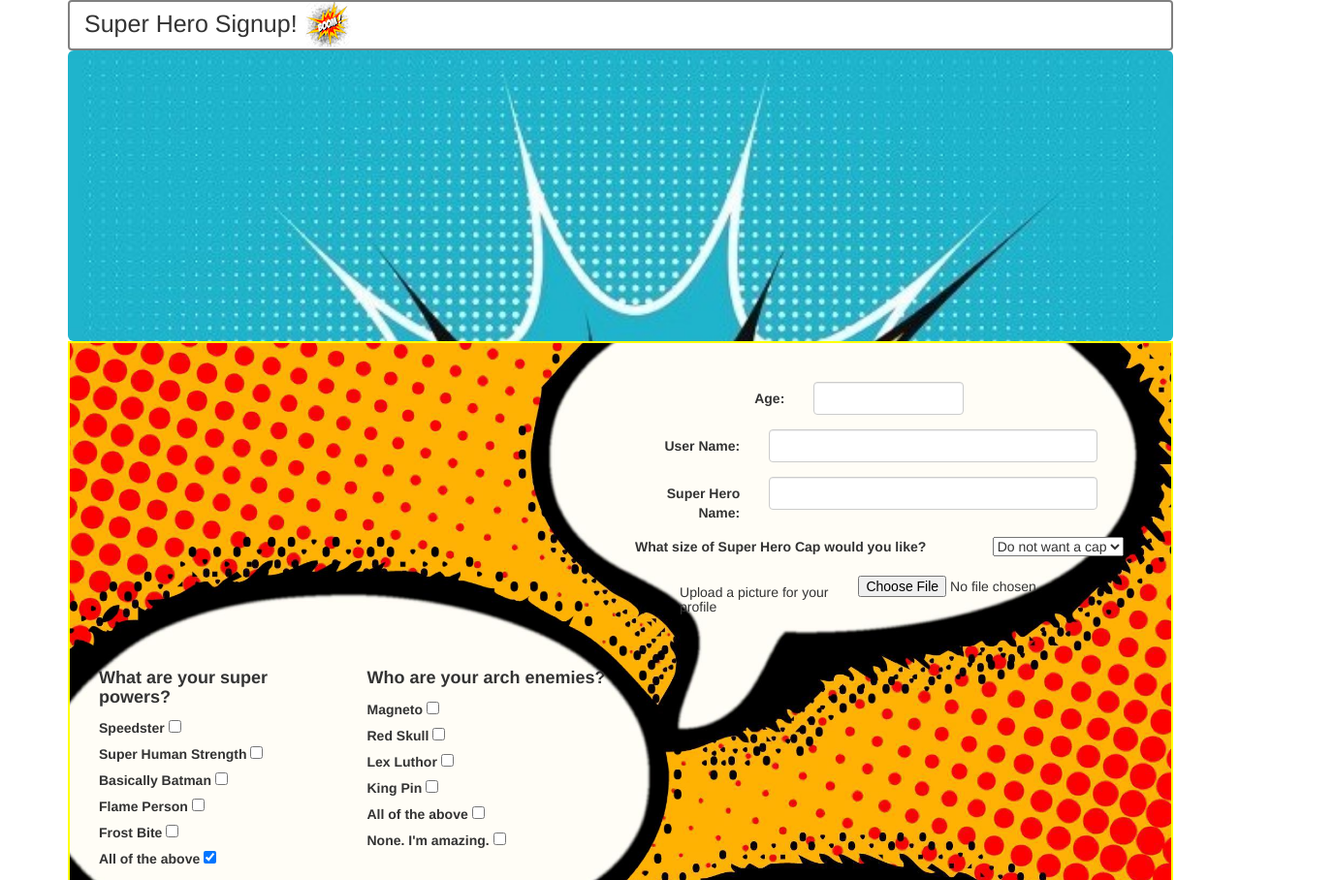
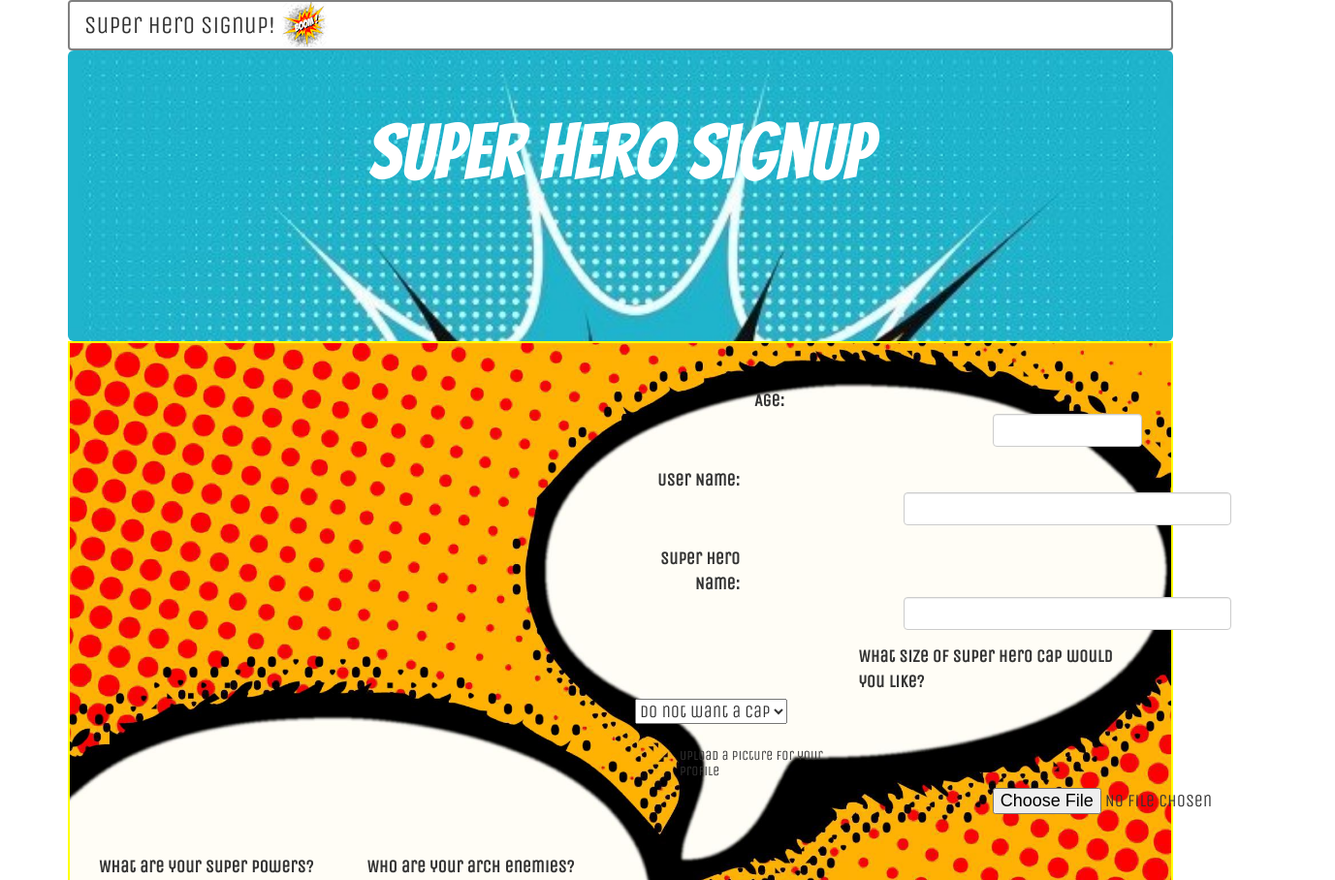
Before and after one commit to MaeDae11/Forms-Exercise, a plain HTML site: page index.html in a window 1280 px wide. Shown: the top 908 px of the page at 97% size, 1377 px wide, since content can reach past the window. Drawn offline with nearby package versions, Linux system fonts and the light colour scheme.

Commit message:
adds xs media / adds typography

```diff
--- a/index.html
+++ b/index.html
@@ -7,7 +7,7 @@
         <title>Document</title>
         <link rel="stylesheet" href="https://cdnjs.cloudflare.com/ajax/libs/twitter-bootstrap/3.3.7/css/bootstrap.css">
         <link rel="stylesheet" href="resources/css/index.css">
-        <link href="https://fonts.googleapis.com/css?family=Bangers|Carter+One|Fredoka+One|Fugaz+One|Limelight" rel="stylesheet">
+        <link href="https://fonts.googleapis.com/css?family=Bangers|Fugaz+One|Unica+One" rel="stylesheet">
     </head>
 
     <header>
@@ -25,6 +25,9 @@
     <body class="container">
 
         <div class="jumbotron">
+            <div class="signup">
+                <span>Super Hero Signup</span>
+            </div>
         </div>
 
         <div class="main-class-1 container">
@@ -35,21 +38,21 @@
                     <div class="form-group row">
                     <!--required user name-->
                         <label for="age" class="col-xs-12  col-md-2 col-md-offset-2 control-label">Age:</label>
-                        <div class="col-xs-12  col-md-4 ">
+                        <div class="col-xs-4 col-xs-offset-8  col-md-4 ">
                             <input id="age" type="number" name="Age" class="form-control" required>
                         </div>
                     </div>
                     <div class="form-group row">
                         <label for="user-name"
                             class="col-xs-12 col-md-3 control-label">User Name:</label>
-                        <div class="col-xs-12 col-md-8 ">
+                        <div class="col-xs-6 col-xs-offset-6  col-md-8 ">
                             <input id="user-name" type="text" name="User-Name" class="form-control" required>
                         </div>
                     </div>
                     <div class="form-group row">
                     <!--superhero name-->
                         <label for="super-hero" class="col-xs-12  col-md-3 control-label">Super Hero Name:</label>
-                        <div class="col-xs-12  col-md-8">
+                        <div class="col-xs-6 col-xs-offset-6   col-md-8">
                             <input id="super-hero" type="text" name="Super Hero Name" class="form-control">
                         </div>
                     </div>
@@ -57,8 +60,8 @@
                     <div class="form-group row">
                     <!--cap size-->
                     <!--<div class="form-group">    -->
-                        <label for="cap-size" class="col-xs-12  col-md-8">What size of Super Hero Cap would you like?</label>
-                        <div class="col-xs-12 col-md-2">
+                        <label for="cap-size" class="col-xs-4 col-xs-offset-5  col-md-7">What size of Super Hero Cap would you like?</label>
+                        <div class="col-xs-2 col-md-2">
                             <select id="cap-size" name="Size">
                                 <option default>Do not want a cap</option>
                                 <option value="1001">Small</option>
@@ -69,10 +72,10 @@
                     </div>
                      <div class="form-group row">
                         <!--profile image upload-->
-                        <div class="col-xs-12 col-md-4 col-md-offset-1">
+                        <div class="col-xs-4 col-xs-offset-6 col-md-4 col-md-offset-1">
                             <h5>Upload a picture for your profile</h5>
                         </div>
-                        <div class="col-md-4">
+                        <div class="col-xs-4 col-xs-offset-8 col-md-4">
                             <input type="file" name="fileToUpload" id="fileToUpload">
                         </div>
 
@@ -139,26 +142,14 @@
                 </div>
                 <div class="third-class container col-md-6 col-md-offset-6 col-xs-12">
 
-                    <!--<div class="form-group col-xs-12 col-md-6">
-                        <h4>Choice of Weapon. Hold down Control to select multiple choices.</h4>
-                        <select name="weapon" multiple>
-                            <option value="1001">Nunchucks</option>
-                            <option value="1002">Giant Sword</option>
-                            <option value="1003">Mind Control</option>
-                            <option value="1004">Elemental Control</option>
-                            <option value="1005">I'm Batman and just buy whatever I want</option>
-                            <option value="1006">It's a secret</option>
-                        </select>
-                    </div>-->
-
 
                     <div class="form-group row">
-                        <div class="col-xs-12 col-md-12">
+                        <div class="col-xs-6 col-xs-offset-4 col-md-12">
                             <textarea name="Bio" rows="10" cols="50" placeholder="Bio time! Tell us about yourself."></textarea>
                         </div>
                     </div>
                     <div class="form-group row">
-                        <div class="col-xs-12 col-md-6">
+                        <div class="col-xs-6 col-xs-offset-4 col-md-6">
                             <textarea name="tagline" maxlength="50" cols="50" placeholder="Tagline! Sum up in 50 characters or less."></textarea>
                         </div>
                     </div>
@@ -183,7 +174,7 @@
             <div class="col-xs-12">
                 <div class="row">
                     <div class="col-xs-6 col-md-offset-2">
-                        <h5>Super Hero INC.</h5>
+                        <h2>Super Hero INC.</h2>
                     </div>
 
                 </div>
--- a/resources/css/index.css
+++ b/resources/css/index.css
@@ -1,15 +1,17 @@
 /*font-family: 'Fredoka One', cursive;
 font-family: 'Bangers', cursive;
-font-family: 'Fugaz One', cursive;
 font-family: 'Limelight', cursive;
 font-family: 'Carter One', cursive;*/
+html {
 
+}
 
 .navbar {
     background-color: white;
     font-size: 25px;
     text-align: center;
     border: 2px solid grey;
+    font-family: 'Unica One', cursive;
 }
 
 .jumbotron {
@@ -23,6 +25,11 @@ font-family: 'Carter One', cursive;*/
   margin-top: -20px;
 }
 
+.signup {
+    font-family: 'Bangers', cursive;
+    font-size: 80px;
+}
+
 
 .main-class-1 {
     width: 100%;
@@ -34,6 +41,8 @@ font-family: 'Carter One', cursive;*/
     margin-top: -30px;
     padding-top: 60px;
     padding-bottom: 30px;
+    font-family: 'Unica One', cursive;
+    font-size: 18px;
 }
 
 .first-class {
```
